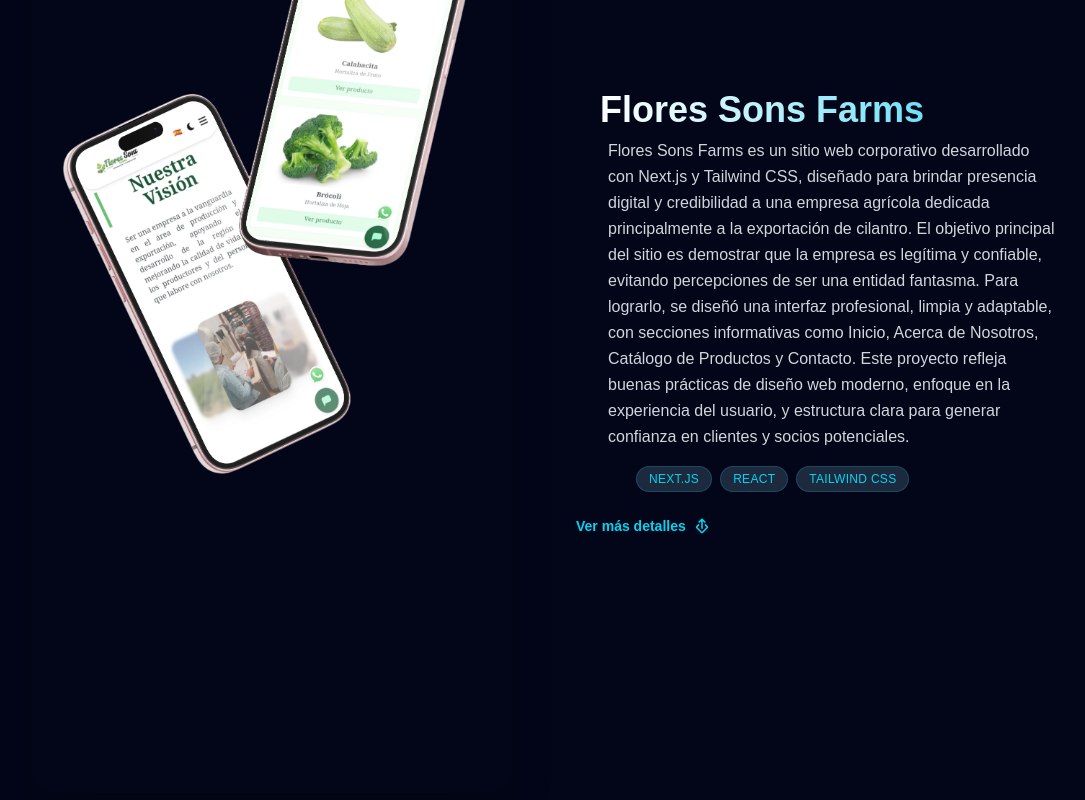
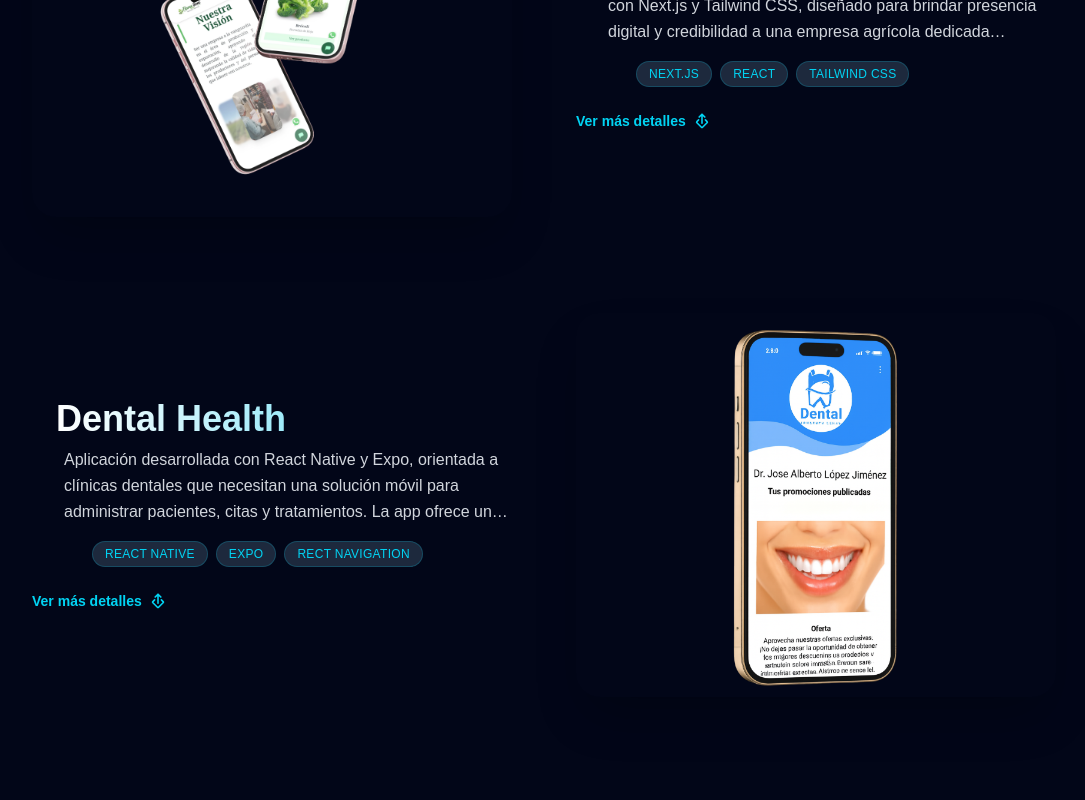
Before and after one commit to 15025V/VictorDev, a Next.js app: page / in a window 1280 px wide. Shown: the part 2000-2800 px from the top of the page, without its empty margins (96-1181 px from the left). Built offline with nearby package versions, Linux system fonts and the light colour scheme.

Commit message:
feat(portfolio): improve project image display in PortfolioGrid

```diff
--- a/src/components/PortfolioGrid.tsx
+++ b/src/components/PortfolioGrid.tsx
@@ -72,19 +72,19 @@
               whileInView="show"
               whileHover="hover"
               viewport={{ once: true, amount: 0.3 }}
-              className="group relative w-full md:w-1/2 rounded-3xl overflow-hidden shadow-2xl transition-all duration-500"
+              className="group relative w-full md:w-1/2 rounded-3xl overflow-hidden shadow-2xl "
             >
-              <div className="relative w-full  sm:h-96 md:h-[60rem]">
-                {/* h-110 */}
+              <div className=" relative sm:h-96  justify-items-center">
                 <Image
                   src={`${basePath}${project.image}`}
                   alt={`Imagen del proyecto ${project.title}`}
-                  width={800}
-                  height={600}
-                  className="object-cover transition-transform duration-500 group-hover:scale-110"
-                  priority={index < 2}
+                  width={300}
+                  height={200}
+                  loading='lazy'
+                  className="object-contain w-full h-full   transition-transform duration-500  "
                 />
               </div>
+
             </motion.div>
 
             {/* Contenido del proyecto */}
@@ -103,7 +103,7 @@
                 {project.title}
               </motion.h3>
               <motion.p
-                className="ml-8 text-gray-300 text-base leading-relaxed"
+                className="ml-8 text-gray-300 text-base  !line-clamp-3 leading-relaxed"
                 initial={{ opacity: 0, x: -20 }}
                 whileInView={{ opacity: 1, x: 0, transition: { duration: 0.7, delay: 0.15 * index } }}
               >
--- a/src/data/projects.ts
+++ b/src/data/projects.ts
@@ -23,7 +23,7 @@
       "Aplicación desarrollada con React Native y Expo, orientada a clínicas dentales que necesitan una solución móvil para administrar pacientes, citas y tratamientos. La app ofrece una interfaz intuitiva y responsiva, con navegación entre pantallas mediante React Navigation, y manejo de estado con Context API. Está pensada para escalar con facilidad e integrarse con servicios externos como bases de datos, autenticación y pagos.",
     tags: ["React Native", "Expo", "Rect Navigation"],
     link: "https://github.com/15025V/ReactAppDental/",
-    image: "/images/Ellipse 44.svg", // Si aún no tienes la imagen, usa /images/default.png
+    image: "/images/DH.png", // Si aún no tienes la imagen, usa /images/default.png
     mockups: [
       "/images/DH1.jpeg",
       "/images/DH2.jpeg",
```
